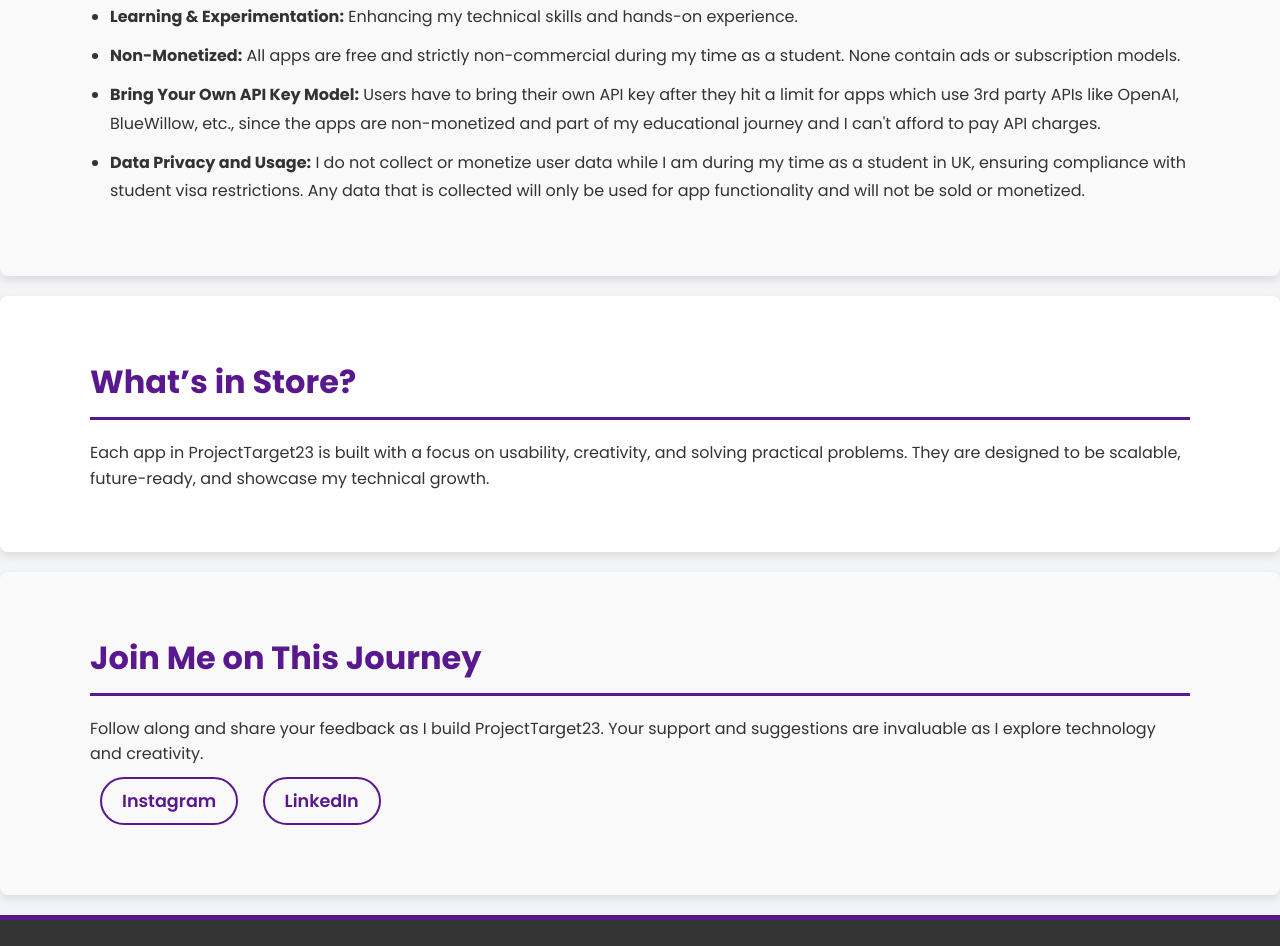
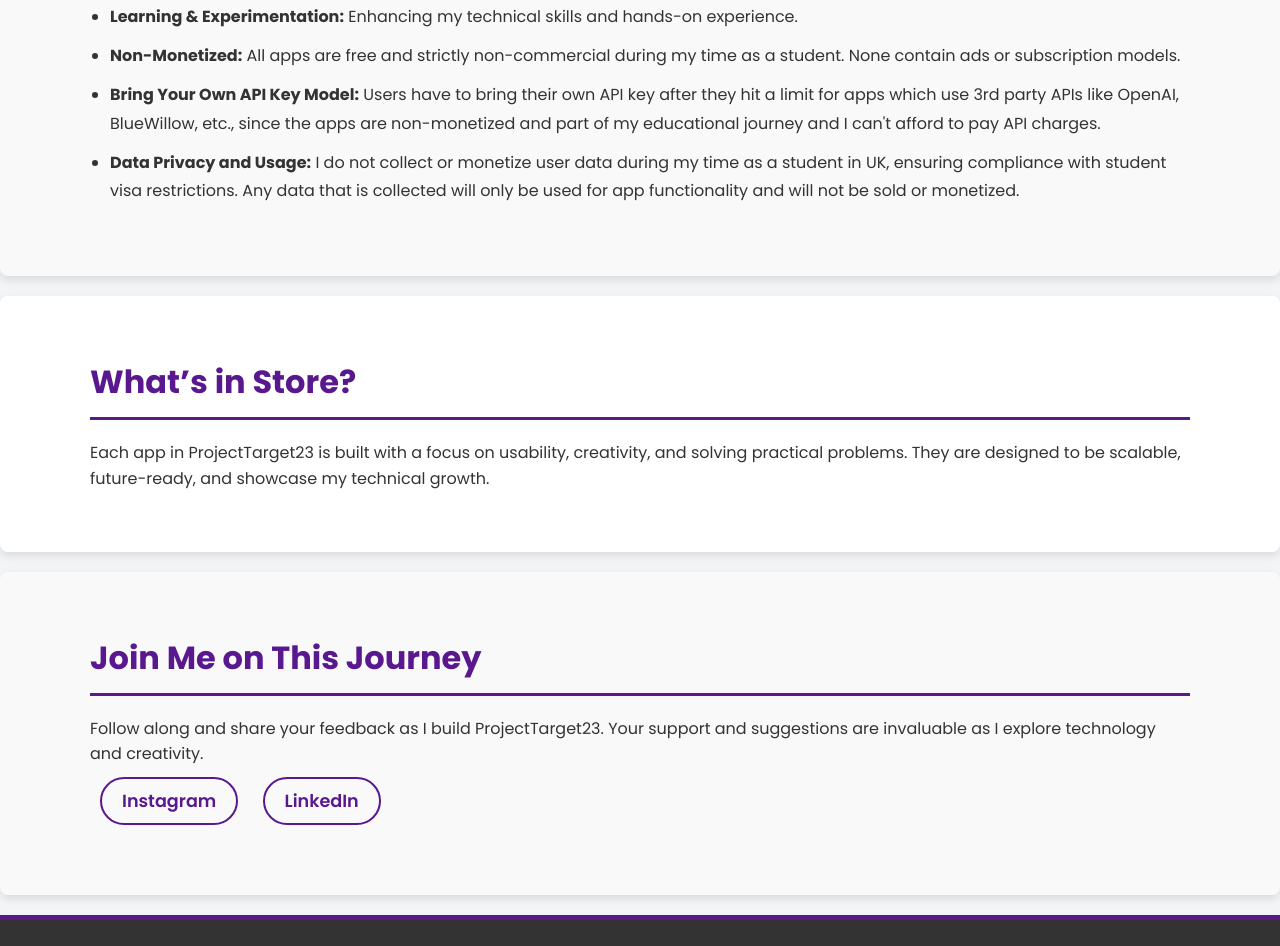
Before and after one commit to fightknight22/ProjectTarget23, a plain HTML site: page index.html in a window 1280 px wide. Shown: the part 826-1772 px from the top of the page. Drawn offline with Linux system fonts and the light colour scheme.

Commit message:
Update index.html

```diff
--- a/index.html
+++ b/index.html
@@ -36,7 +36,7 @@
                 <li><strong>Learning & Experimentation:</strong> Enhancing my technical skills and hands-on experience.</li>
                 <li><strong>Non-Monetized:</strong> All apps are free and strictly non-commercial during my time as a student. None contain ads or subscription models.</li>
                 <li><strong>Bring Your Own API Key Model:</strong> Users have to bring their own API key after they hit a limit for apps which use 3rd party APIs like OpenAI, BlueWillow, etc., since the apps are non-monetized and part of my educational journey and I can't afford to pay API charges.</li>
-                <li><strong>Data Privacy and Usage:</strong>  I do not collect or monetize user data while I am during my time as a student in UK, ensuring compliance with student visa restrictions. Any data that is collected will only be used for app functionality and will not be sold or monetized.
+                <li><strong>Data Privacy and Usage:</strong>  I do not collect or monetize user data during my time as a student in UK, ensuring compliance with student visa restrictions. Any data that is collected will only be used for app functionality and will not be sold or monetized.
         </div>
     </section>
 
```
